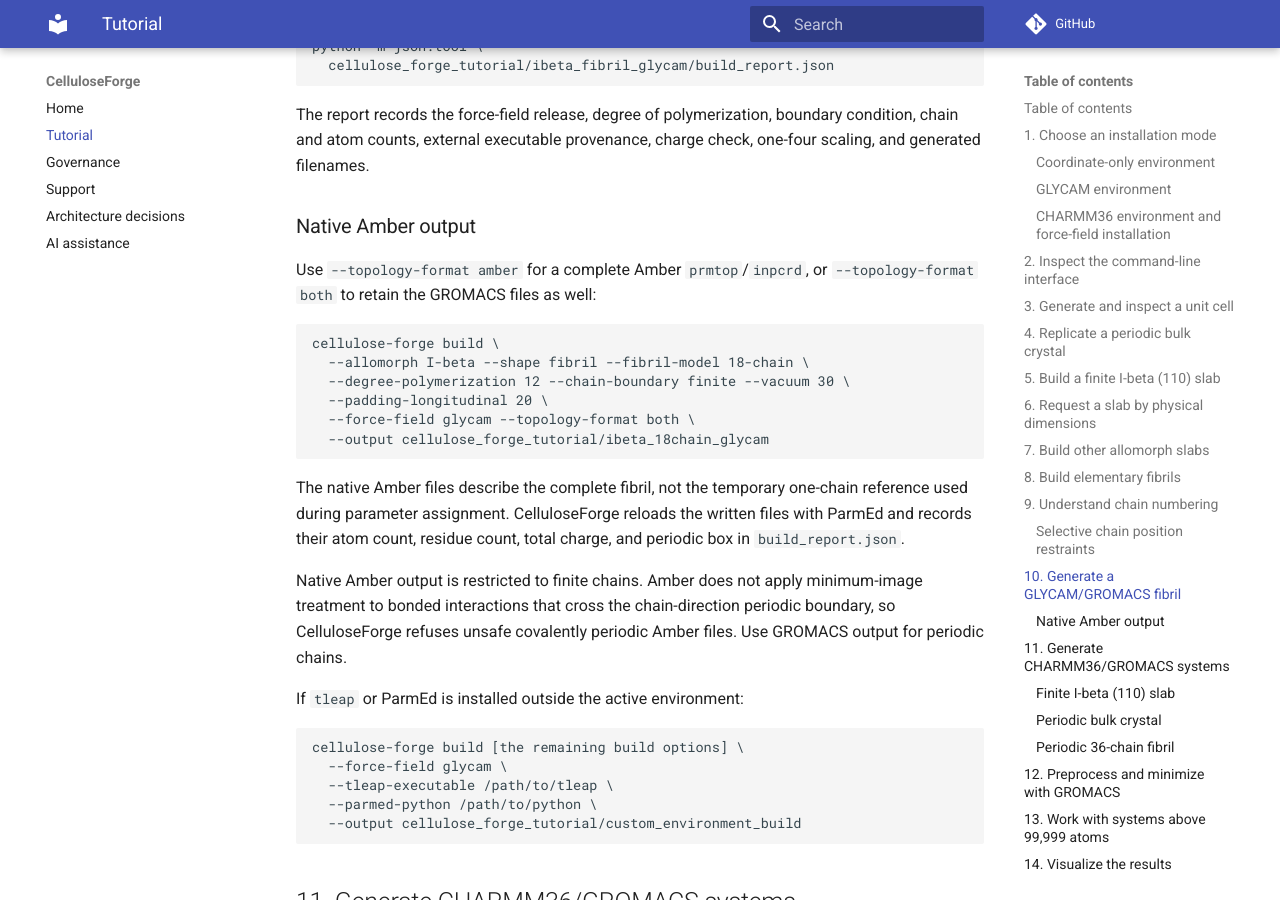
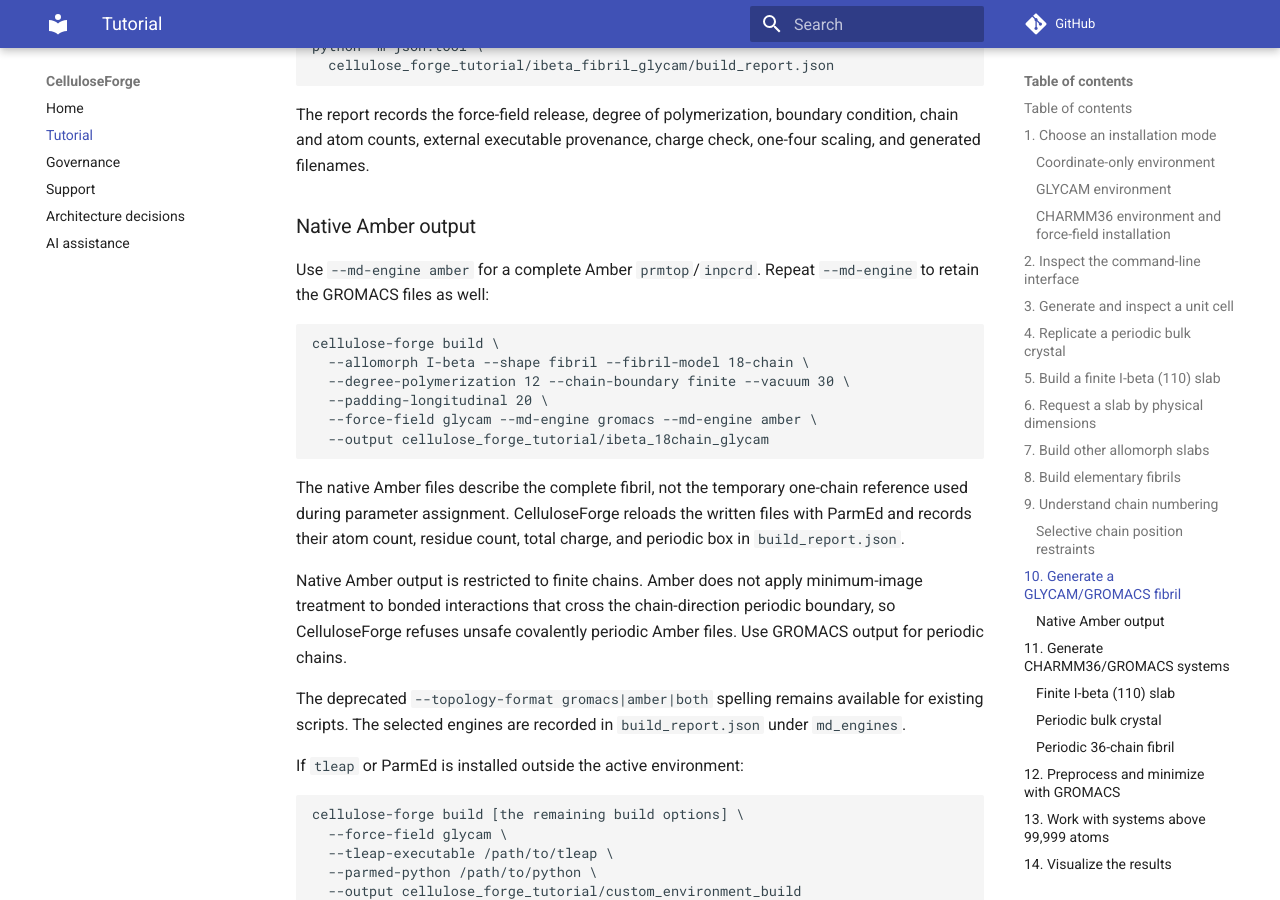
Before and after one commit to askforarun/cellulose-forge, an MkDocs documentation site: the page built from docs/tutorial.md, in a window 1280 px wide and 900 px high, scrolled down 10590 px. Built offline with MkDocs 1.6.1 and Material for MkDocs 9.7.7, drawn with Linux system fonts in a browser that asks for light colours; comment, search, counter and statistics services are not loaded.

Commit message:
Add explicit MD engine selection

````diff
--- a/docs/tutorial.md
+++ b/docs/tutorial.md
@@ -529,15 +529,15 @@ one-four scaling, and generated filenames.
 
 ### Native Amber output
 
-Use `--topology-format amber` for a complete Amber `prmtop`/`inpcrd`, or
-`--topology-format both` to retain the GROMACS files as well:
+Use `--md-engine amber` for a complete Amber `prmtop`/`inpcrd`. Repeat
+`--md-engine` to retain the GROMACS files as well:
 
 ```bash
 cellulose-forge build \
   --allomorph I-beta --shape fibril --fibril-model 18-chain \
   --degree-polymerization 12 --chain-boundary finite --vacuum 30 \
   --padding-longitudinal 20 \
-  --force-field glycam --topology-format both \
+  --force-field glycam --md-engine gromacs --md-engine amber \
   --output cellulose_forge_tutorial/ibeta_18chain_glycam
 ```
 
@@ -550,6 +550,10 @@ Native Amber output is restricted to finite chains. Amber does not apply
 minimum-image treatment to bonded interactions that cross the chain-direction
 periodic boundary, so CelluloseForge refuses unsafe covalently periodic Amber
 files. Use GROMACS output for periodic chains.
+
+The deprecated `--topology-format gromacs|amber|both` spelling remains
+available for existing scripts. The selected engines are recorded in
+`build_report.json` under `md_engines`.
 
 If `tleap` or ParmEd is installed outside the active environment:
 
````
Also changed, not shown: CHANGELOG.md (+8 -5 lines), README.md (+8 -4 lines), docs/amber.md (+2 -2 lines), 2 other files.
